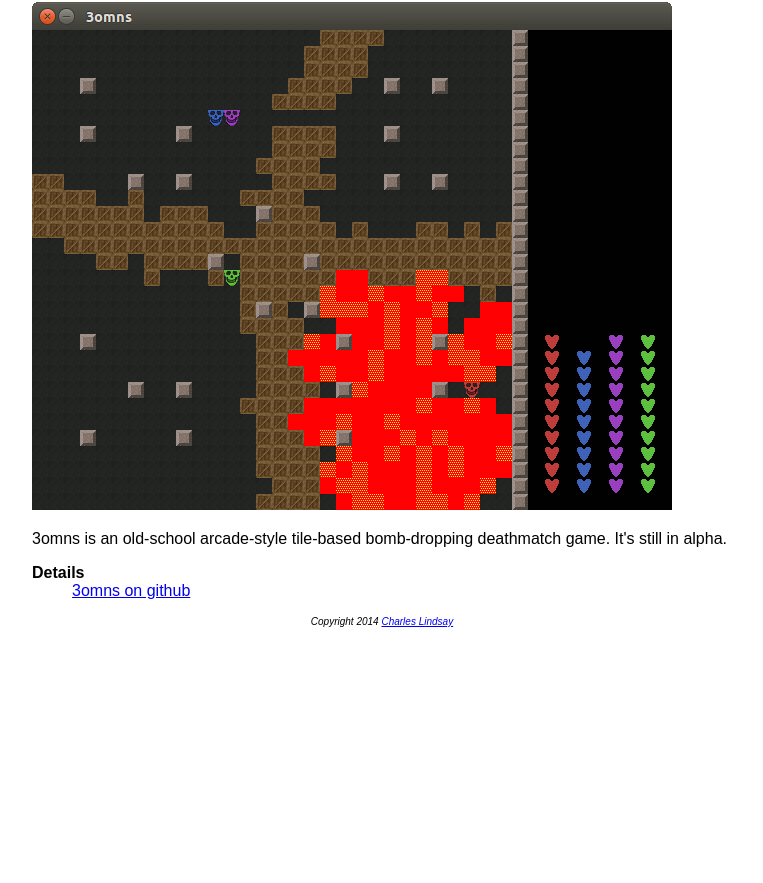
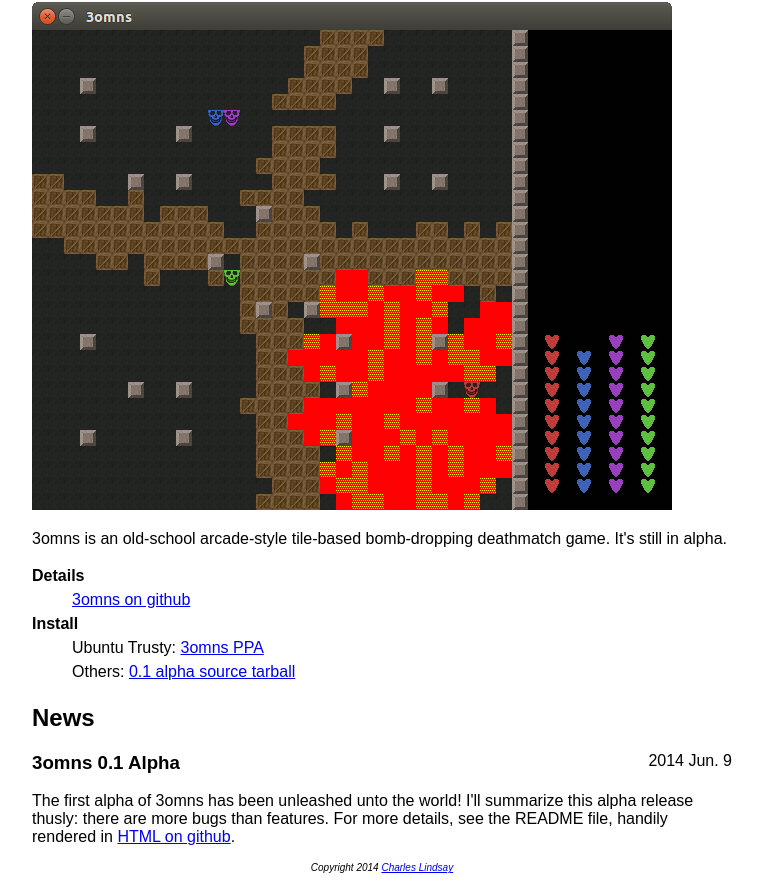
Before and after one commit to Mailaender/3omns, a plain HTML site: page index.html in a window 1280 px wide. Shown: the part 81-964 px from the top of the page, without its empty margins (258-1021 px from the left). Before the commit the page ends 800 px from the top, so only its background shows below. Drawn offline with Linux system fonts and the light colour scheme.

Commit message:
Add links and news

```diff
--- a/index.html
+++ b/index.html
@@ -17,6 +17,12 @@
     }
     dt {
       font-weight: bold;
+    }
+    dt, dd {
+      line-height: 150%;
+    }
+    time {
+      float: right;
     }
     p:last-child {
       font-size: x-small;
@@ -41,7 +47,29 @@
     <dd>
       <a href="https://github.com/chazomaticus/3omns">3omns on github</a>
     </dd>
+
+    <dt>Install</dt>
+    <dd>
+      Ubuntu Trusty: <a
+      href="https://launchpad.net/~chazomaticus/+archive/3omns">3omns PPA</a>
+    </dd>
+    <dd>
+      Others: <a
+      href="https://github.com/chazomaticus/3omns/archive/0.1.tar.gz">0.1 alpha
+      source tarball</a>
+    </dd>
   </dl>
+
+  <h2>News</h2>
+
+  <time>2014 Jun. 9</time>
+  <h3>3omns 0.1 Alpha</h3>
+  <p>
+    The first alpha of 3omns has been unleashed unto the world!  I'll summarize
+    this alpha release thusly: there are more bugs than features.  For more
+    details, see the README file, handily rendered in <a
+    href="https://github.com/chazomaticus/3omns/tree/0.1">HTML on github</a>.
+  </p>
 
   <p>
     Copyright 2014 <a href="https://github.com/chazomaticus">Charles
```
